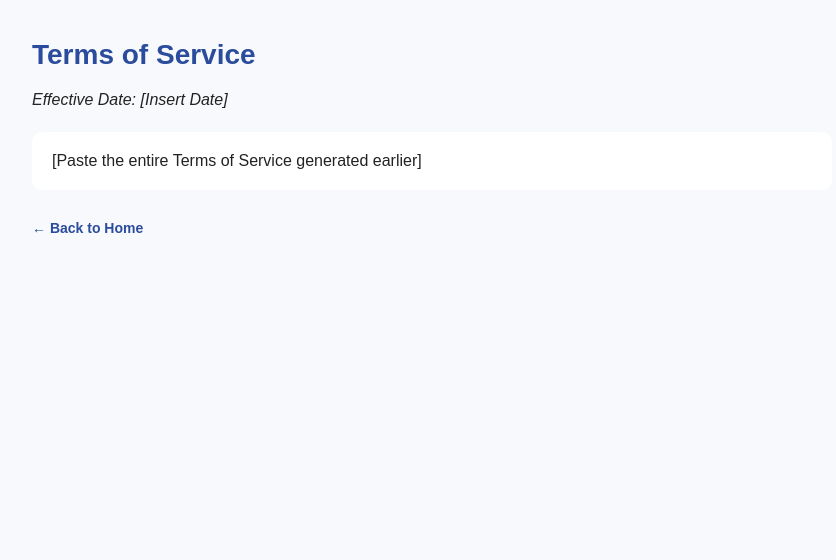
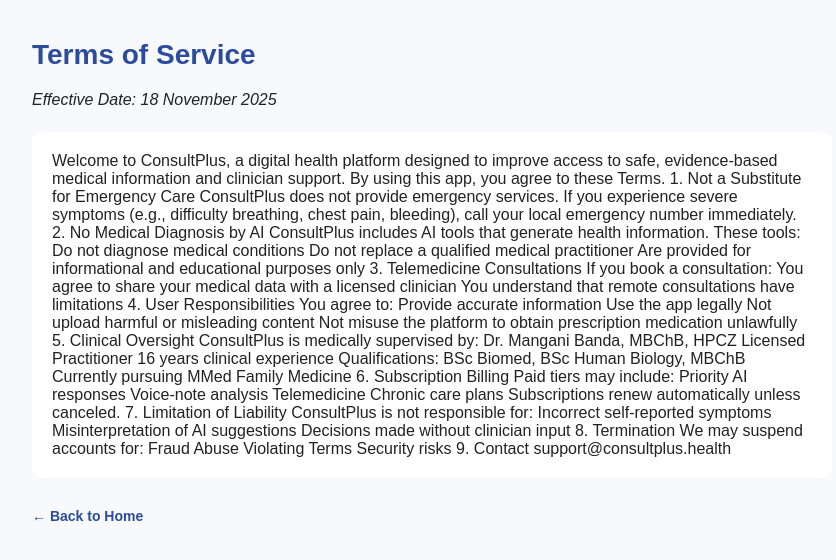
Before and after one commit to Manganib/consultplus-policies, a plain HTML site: page terms.html in a window 1280 px wide. Shown: the whole page, without its empty margins (208-1044 px from the left). Drawn offline with Linux system fonts and the light colour scheme.

Commit message:
Update terms.html

```diff
--- a/terms.html
+++ b/terms.html
@@ -10,12 +10,99 @@
 <body>
   <div class="container">
     <h1>Terms of Service</h1>
-    <p><em>Effective Date: [Insert Date]</em></p>
+    <p><em>Effective Date: 18 November 2025</em></p>
 
     <div class="content">
-      <!-- INSERT FULL TERMS OF SERVICE HERE -->
-      [Paste the entire Terms of Service generated earlier]
-    </div>
+Welcome to ConsultPlus, a digital health platform designed to improve access to safe, evidence-based medical information and clinician support.
+
+By using this app, you agree to these Terms.
+
+1. Not a Substitute for Emergency Care
+
+ConsultPlus does not provide emergency services.
+If you experience severe symptoms (e.g., difficulty breathing, chest pain, bleeding), call your local emergency number immediately.
+
+2. No Medical Diagnosis by AI
+
+ConsultPlus includes AI tools that generate health information.
+These tools:
+
+Do not diagnose medical conditions
+
+Do not replace a qualified medical practitioner
+
+Are provided for informational and educational purposes only
+
+3. Telemedicine Consultations
+
+If you book a consultation:
+
+You agree to share your medical data with a licensed clinician
+
+You understand that remote consultations have limitations
+
+4. User Responsibilities
+
+You agree to:
+
+Provide accurate information
+
+Use the app legally
+
+Not upload harmful or misleading content
+
+Not misuse the platform to obtain prescription medication unlawfully
+
+5. Clinical Oversight
+
+ConsultPlus is medically supervised by:
+Dr. Mangani Banda, MBChB, HPCZ Licensed Practitioner
+
+16 years clinical experience
+
+Qualifications: BSc Biomed, BSc Human Biology, MBChB
+
+Currently pursuing MMed Family Medicine
+
+6. Subscription Billing
+
+Paid tiers may include:
+
+Priority AI responses
+
+Voice-note analysis
+
+Telemedicine
+
+Chronic care plans
+
+Subscriptions renew automatically unless canceled.
+
+7. Limitation of Liability
+
+ConsultPlus is not responsible for:
+
+Incorrect self-reported symptoms
+
+Misinterpretation of AI suggestions
+
+Decisions made without clinician input
+
+8. Termination
+
+We may suspend accounts for:
+
+Fraud
+
+Abuse
+
+Violating Terms
+
+Security risks
+
+9. Contact
+
+support@consultplus.health    </div>
 
     <footer>
       <a href="index.html">← Back to Home</a>
```
